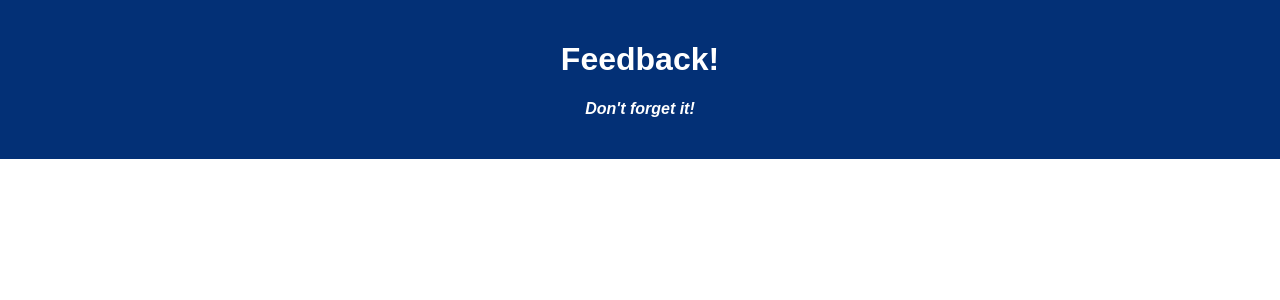
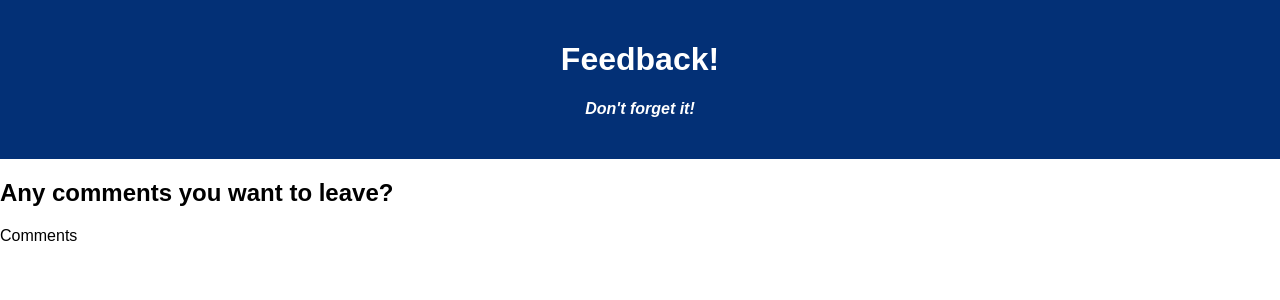
Before and after one commit to nimoabdi/weekend-redux-feedback-loop, a React (Create React App) app: page / in a window 1280 px wide. Shown: the top 300 px of the page. Built offline with nearby package versions, Linux system fonts and the light colour scheme.

Commit message:
working on comments and creating dispatch for it

```diff
--- a/src/components/App/App.jsx
+++ b/src/components/App/App.jsx
@@ -1,16 +1,23 @@
 import React from 'react';
 import axios from 'axios';
 import './App.css';
+import { HashRouter as Router, Route, Link } from 'react-router-dom';
+import Comments from '../Comments/Comments';
 
 function App() {
 
   return (
+  <Router>
     <div className='App'>
       <header className='App-header'>
         <h1 className='App-title'>Feedback!</h1>
         <h4>Don't forget it!</h4>
       </header>
     </div>
+    <Route>
+      <Comments />
+    </Route>
+  </Router>
   );
 }
 
--- a/src/components/Comments/Comments.jsx
+++ b/src/components/Comments/Comments.jsx
@@ -0,0 +1,28 @@
+import { useDispatch } from 'react-redux';
+import  { useState } from 'react';
+
+function Comments () {
+    const dispatch = useDispatch();
+    const [comments, setComments] = useState('')
+    const getComments = (event) => {
+        event.preventDefault();
+        console.log('this is the comment rating', comments)
+        dispatch({
+            type: 'COMMENT_NUMBER',
+            payload: comments
+        })
+    }
+    return (
+        <section>
+            <header>
+                <h1>Any comments you want to leave?</h1>
+                <p>Comments</p>
+
+
+
+
+            </header>
+        </section>
+    )
+}
+export default Comments;
```
